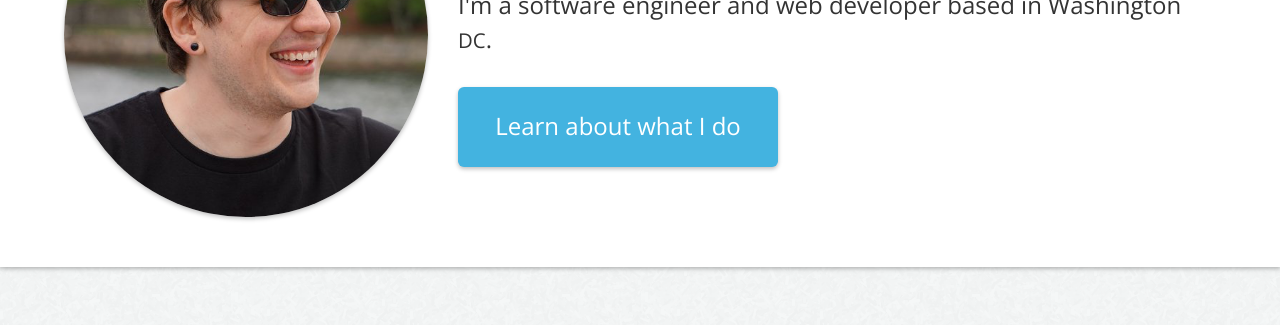
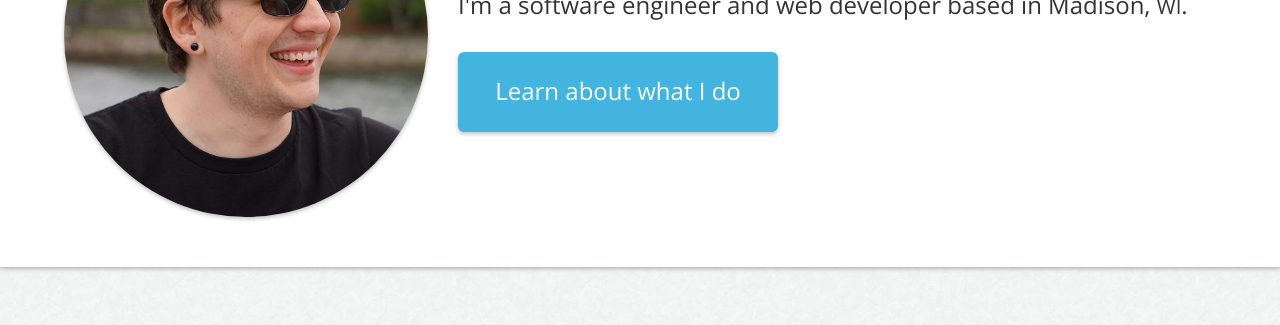
Before and after one commit to CurrrBell/CurrrBell.github.io, a plain HTML site: page index.html in a window 1280 px wide. Shown: the part 347-672 px from the top of the page. Drawn offline with nearby package versions, Linux system fonts and the light colour scheme.

Commit message:
Changed location in top blurb

```diff
--- a/index.html
+++ b/index.html
@@ -61,7 +61,7 @@
             <header>
               <h1>Hi, I'm <strong>Chris Bell</strong>.</h1>
             </header>
-            <p>I'm a software engineer and web developer based in Washington <span class="small">DC</span>.</p>
+            <p>I'm a software engineer and web developer based in Madison, <span class="small">WI</span>.</p>
             <a href="#skillz" class="btn btn-lg scrolly">Learn about what I do</a>
           </div>
         </div>
```
